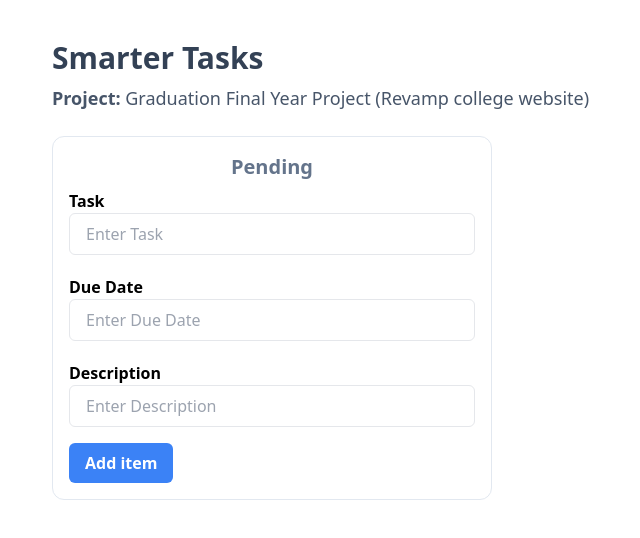
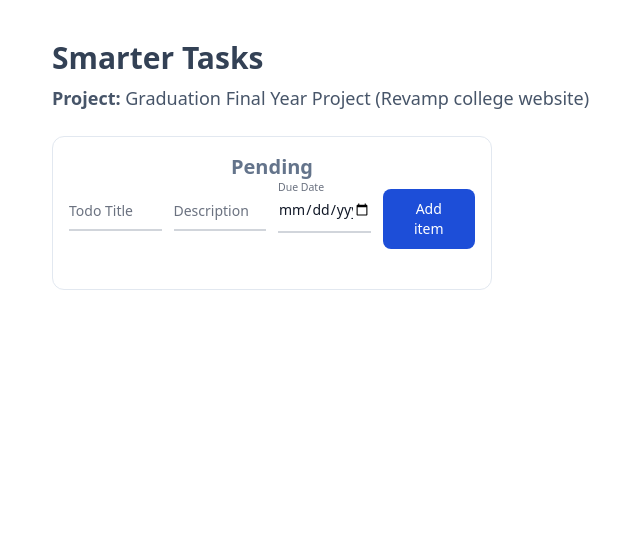
Before and after one commit to gurmugt/Task-Management-System, a React (Vite) app in the folder smarter-tasks/: page / in a window 1280 px wide. Shown: the top 538 px of the page, without its empty margins (140-780 px from the left). Built offline with nearby package versions, Linux system fonts and the light colour scheme.

Commit message:
Adding features like hooks,storing todos on local storages and adding a delete button and its functionality

```diff
--- a/smarter-tasks/src/TaskApp.tsx
+++ b/smarter-tasks/src/TaskApp.tsx
@@ -2,28 +2,28 @@ import React from "react";
 import { TaskItem } from "./types";
 import TaskForm from "./TaskForm";
 import TaskList from "./TaskList";
+import { useLocalStorage } from "./hooks/useLocalStorage";
 
-interface TaskAppProp {}
 interface TaskAppState {
   tasks: TaskItem[];
 }
-class TaskApp extends React.Component<TaskAppProp, TaskAppState> {
-  constructor(props: TaskAppProp) {
-    super(props);
-    this.state = {
+
+const TaskApp = () => {
+  const [taskAppState, setTaskAppState] = useLocalStorage<TaskAppState>("tasks", {
     tasks: [],
-    };
-  }
+  });
 
-  addTask = (task: TaskItem) => {
-    this.setState((state) => {
-      return {
-        tasks: [...state.tasks, task],
-      };
-    });
+  React.useState<TaskAppState>;
+  const addTask = (task: TaskItem) => {
+    setTaskAppState({ tasks: [...taskAppState.tasks, task] });
   };
 
-  render() {
+
+  const deleteTask = (index: number) => {
+    const newTasks = taskAppState.tasks.filter((_, i) => i !== index);
+    setTaskAppState({ tasks: newTasks });
+  };
+
   return (
     <div className="container py-10 max-w-4xl mx-auto">
       <h1 className="text-3xl mb-2 font-bold text-slate-700">
@@ -38,14 +38,12 @@ class TaskApp extends React.Component<TaskAppProp, TaskAppState> {
           <h1 className="text-slate-500 text-xl font-bold text-center mb-2">
             Pending
           </h1>
-            <TaskForm addTask={this.addTask} />
-            <TaskList tasks={this.state.tasks} />
+          <TaskForm addTask={addTask} />
+          <TaskList tasks={taskAppState.tasks} deleteTask={deleteTask} />
         </div>
       </div>
     </div>
   );
-  }
-
-}
+};
 
 export default TaskApp;
--- a/smarter-tasks/src/TaskForm.tsx
+++ b/smarter-tasks/src/TaskForm.tsx
@@ -11,77 +11,179 @@ interface TaskFormState {
     dueDate: string;
 }
 
-class TaskForm extends React.Component<TaskFormProps, TaskFormState> {
-    constructor(props: TaskFormProps) {
-        super(props);
-        this.state = {
+// class TaskForm extends React.Component<TaskFormProps, TaskFormState> {
+//     constructor(props: TaskFormProps) {
+//         super(props);
+//         this.state = {
+//             title: "",
+//             description: "",
+//             dueDate: "",
+//         };
+//     }
+
+//     addTask: React.FormEventHandler<HTMLFormElement> = (event) => {
+//         event.preventDefault();
+
+//         // Check if both title and due date are not empty before adding the task
+//         if (this.state.title.trim() !== "" && this.state.dueDate.trim() !== "") {
+//             const newTask = {
+//                 title: this.state.title,
+//                 description: this.state.description,
+//                 dueDate: this.state.dueDate,
+//             };
+//             this.props.addTask(newTask);
+//             this.setState({ title: "", description: "", dueDate: "" });
+//         }
+//     };
+
+//     titleChanged: React.ChangeEventHandler<HTMLInputElement> = (event) => {
+//         this.setState({ title: event.target.value });
+//     };
+
+//     descriptionChanged: React.ChangeEventHandler<HTMLInputElement> = (event) => {
+//         this.setState({ description: event.target.value });
+//     };
+
+//     dueDateChanged: React.ChangeEventHandler<HTMLInputElement> = (event) => {
+//         this.setState({ dueDate: event.target.value });
+//     };
+
+//     render() {
+//       return (
+//           <form onSubmit={this.addTask}>
+
+//               <div>
+//                   <label htmlFor="todoTitle" className="font-bold">Task</label>
+//                   <br />
+//                   <input type="text" id="todoTitle" className="mb-5 w-full border rounded-md
+//                    px-4 py-2 focus:outline-none focus:ring-2 focus:ring-blue-500"
+//                   placeholder="Enter Task" value={this.state.title} onChange={this.titleChanged}/>
+//               </div>
+
+//               <div>
+//                   <label htmlFor="todoDueDate" className="font-bold">Due Date</label>
+//                   <br />
+//                   <input type="text" id="todoDueDate"  className="mb-5 w-full border rounded-md
+//                    px-4 py-2 focus:outline-none focus:ring-2 focus:ring-blue-500"
+//                   placeholder="Enter Due Date" value={this.state.dueDate} onChange={this.dueDateChanged} />
+//               </div>
+
+//               <div>
+//                   <label htmlFor="todoDescription" className="font-bold">Description</label>
+//                   <br />
+//                   <input type="text" id="todoDescription"  className="w-full border rounded-md
+//                   px-4 py-2 focus:outline-none focus:ring-2 focus:ring-blue-500"
+//                   placeholder="Enter Description" value={this.state.description} onChange={this.descriptionChanged} />
+//               </div>
+
+//                <button type="submit" id="addTaskButton" className="mt-4 bg-blue-500 hover:bg-blue-600
+//                 text-white font-bold py-2 px-4 rounded-md focus:outline-none focus:ring-2 focus:ring-blue-500">
+//                 Add item
+//                 </button>
+//           </form>
+//       );
+//   }
+// }
+
+
+const TaskForm = (props: TaskFormProps) => {
+    const [formState, setFormState] = React.useState<TaskFormState>({
         title: "",
         description: "",
         dueDate: "",
-        };
-    }
+      });
 
-    addTask: React.FormEventHandler<HTMLFormElement> = (event) => {
-        event.preventDefault();
-
-        // Check if both title and due date are not empty before adding the task
-        if (this.state.title.trim() !== "" && this.state.dueDate.trim() !== "") {
-            const newTask = {
-                title: this.state.title,
-                description: this.state.description,
-                dueDate: this.state.dueDate,
-            };
-            this.props.addTask(newTask);
-            this.setState({ title: "", description: "", dueDate: "" });
-        }
+     const titleChanged: React.ChangeEventHandler<HTMLInputElement> = (event) => {
+        console.log(`${event.target.value}`);
+        setFormState({ ...formState, title: event.target.value });
     };
 
-    titleChanged: React.ChangeEventHandler<HTMLInputElement> = (event) => {
-        this.setState({ title: event.target.value });
+    const descriptionChanged: React.ChangeEventHandler<HTMLInputElement> = (event) => {
+        console.log(`${event.target.value}`);
+        setFormState({ ...formState, description: event.target.value });
     };
 
-    descriptionChanged: React.ChangeEventHandler<HTMLInputElement> = (event) => {
-        this.setState({ description: event.target.value });
+    const dueDateChanged: React.ChangeEventHandler<HTMLInputElement> = (event) => {
+        console.log(`${event.target.value}`);
+        setFormState({ ...formState, dueDate: event.target.value });
     };
 
-    dueDateChanged: React.ChangeEventHandler<HTMLInputElement> = (event) => {
-        this.setState({ dueDate: event.target.value });
+
+    const addTask: React.FormEventHandler<HTMLFormElement> = (event) => {
+        event.preventDefault();
+        if (formState.title.length === 0 || formState.dueDate.length === 0) {
+          return;
+        }
+        props.addTask(formState);
+        setFormState({ title: "", description: "", dueDate: "" });
       };
 
-    render() {
+
       return (
-          <form onSubmit={this.addTask}>
-
-              <div>
-                  <label htmlFor="todoTitle" className="font-bold">Task</label>
-                  <br />
-                  <input type="text" id="todoTitle" className="mb-5 w-full border rounded-md
-                   px-4 py-2 focus:outline-none focus:ring-2 focus:ring-blue-500"
-                  placeholder="Enter Task" value={this.state.title} onChange={this.titleChanged}/>
+        <form onSubmit={addTask}>
+          <div className="grid md:grid-cols-4 md:gap-3">
+            <div className="relative z-0 w-full mb-6 group">
+              <input
+                id="todoTitle"
+                name="todoTitle"
+                type="text"
+                value={formState.title}
+                onChange={titleChanged}
+                className="block py-2.5 px-0 w-full text-sm text-gray-900 bg-transparent border-0 border-b-2 border-gray-300 appearance-none dark:border-gray-600 dark:focus:border-blue-500 focus:outline-none focus:ring-0 focus:border-blue-600 peer"
+                placeholder=" "
+              />
+              <label
+                htmlFor="todoTitle"
+                className="peer-focus:font-medium absolute text-sm text-gray-500 dark:text-gray-400 duration-300 transform -translate-y-6 scale-75 top-3 -z-10 origin-[0] peer-focus:left-0 peer-focus:text-blue-600 peer-focus:dark:text-blue-500 peer-placeholder-shown:scale-100 peer-placeholder-shown:translate-y-0 peer-focus:scale-75 peer-focus:-translate-y-6"
+              >
+                Todo Title
+              </label>
             </div>
-
-              <div>
-                  <label htmlFor="todoDueDate" className="font-bold">Due Date</label>
-                  <br />
-                  <input type="text" id="todoDueDate"  className="mb-5 w-full border rounded-md
-                   px-4 py-2 focus:outline-none focus:ring-2 focus:ring-blue-500"
-                  placeholder="Enter Due Date" value={this.state.dueDate} onChange={this.dueDateChanged} />
+            <div className="relative z-0 w-full mb-6 group">
+              <input
+                id="todoDescription"
+                name="todoDescription"
+                type="text"
+                value={formState.description}
+                onChange={descriptionChanged}
+                placeholder=" "
+                className="block py-2.5 px-0 w-full text-sm text-gray-900 bg-transparent border-0 border-b-2 border-gray-300 appearance-none dark:border-gray-600 dark:focus:border-blue-500 focus:outline-none focus:ring-0 focus:border-blue-600 peer"
+              />
+              <label
+                htmlFor="todoDescription"
+                className="peer-focus:font-medium absolute text-sm text-gray-500 dark:text-gray-400 duration-300 transform -translate-y-6 scale-75 top-3 -z-10 origin-[0] peer-focus:left-0 peer-focus:text-blue-600 peer-focus:dark:text-blue-500 peer-placeholder-shown:scale-100 peer-placeholder-shown:translate-y-0 peer-focus:scale-75 peer-focus:-translate-y-6"
+              >
+                Description
+              </label>
             </div>
-
-              <div>
-                  <label htmlFor="todoDescription" className="font-bold">Description</label>
-                  <br />
-                  <input type="text" id="todoDescription"  className="w-full border rounded-md
-                  px-4 py-2 focus:outline-none focus:ring-2 focus:ring-blue-500"
-                  placeholder="Enter Description" value={this.state.description} onChange={this.descriptionChanged} />
+            <div className="relative z-0 w-full mb-6 group">
+              <input
+                id="todoDueDate"
+                name="todoDueDate"
+                type="date"
+                value={formState.dueDate}
+                onChange={dueDateChanged}
+                className="block py-2.5 px-0 w-full text-sm text-gray-900 bg-transparent border-0 border-b-2 border-gray-300 appearance-none dark:border-gray-600 dark:focus:border-blue-500 focus:outline-none focus:ring-0 focus:border-blue-600 peer"
+                placeholder=" "
+                required
+              />
+              <label
+                htmlFor="todoDueDate"
+                className="peer-focus:font-medium absolute text-sm text-gray-500 dark:text-gray-400 duration-300 transform -translate-y-6 scale-75 top-3 -z-10 origin-[0] peer-focus:left-0 peer-focus:text-blue-600 peer-focus:dark:text-blue-500 peer-placeholder-shown:scale-100 peer-placeholder-shown:translate-y-0 peer-focus:scale-75 peer-focus:-translate-y-6"
+              >
+                Due Date
+              </label>
             </div>
-
-               <button type="submit" id="addTaskButton" className="mt-4 bg-blue-500 hover:bg-blue-600 text-white font-bold py-2 px-4 rounded-md focus:outline-none focus:ring-2 focus:ring-blue-500">
+            <div className="relative z-0 w-full mb-6 group">
+              <button
+                type="submit" id="addTaskButton"
+                className="text-white bg-blue-700 hover:bg-blue-800 focus:ring-4 focus:outline-none focus:ring-blue-300 font-medium rounded-lg text-sm w-full sm:w-auto px-5 py-2.5 text-center dark:bg-blue-600 dark:hover:bg-blue-700 dark:focus:ring-blue-800">
                 Add item
               </button>
+            </div>
+          </div>
         </form>
       );
-  }
-}
+};
 
 export default TaskForm;
--- /dev/null
+++ b/smarter-tasks/src/hooks/useLocalStorage.ts
@@ -0,0 +1,24 @@
+import { useEffect, useState } from "react";
+
+const getStoredValue = <T>(key: string, defaultValue: T): T => {
+    const savedItem = localStorage.getItem(key);
+    if (savedItem) {
+      return JSON.parse(savedItem);
+    }
+    return defaultValue;
+  };
+
+  export const useLocalStorage = <T,>(
+    key: string,
+    defaultValue: T
+  ): [T, React.Dispatch<React.SetStateAction<T>>] => {
+    const [value, setValue] = useState(() => {
+      return getStoredValue(key, defaultValue);
+    });
+
+    useEffect(() => {
+      localStorage.setItem(key, JSON.stringify(value));
+    }, [key, value]);
+
+    return [value, setValue];
+  };
```
Also changed, not shown: smarter-tasks/src/Task.tsx (+18 -23 lines), smarter-tasks/src/TaskList.tsx (+15 -10 lines), smarter-tasks/src/TaskCard.css (line endings or trailing spaces). Lines whose indentation alone changed are shown as unchanged.
